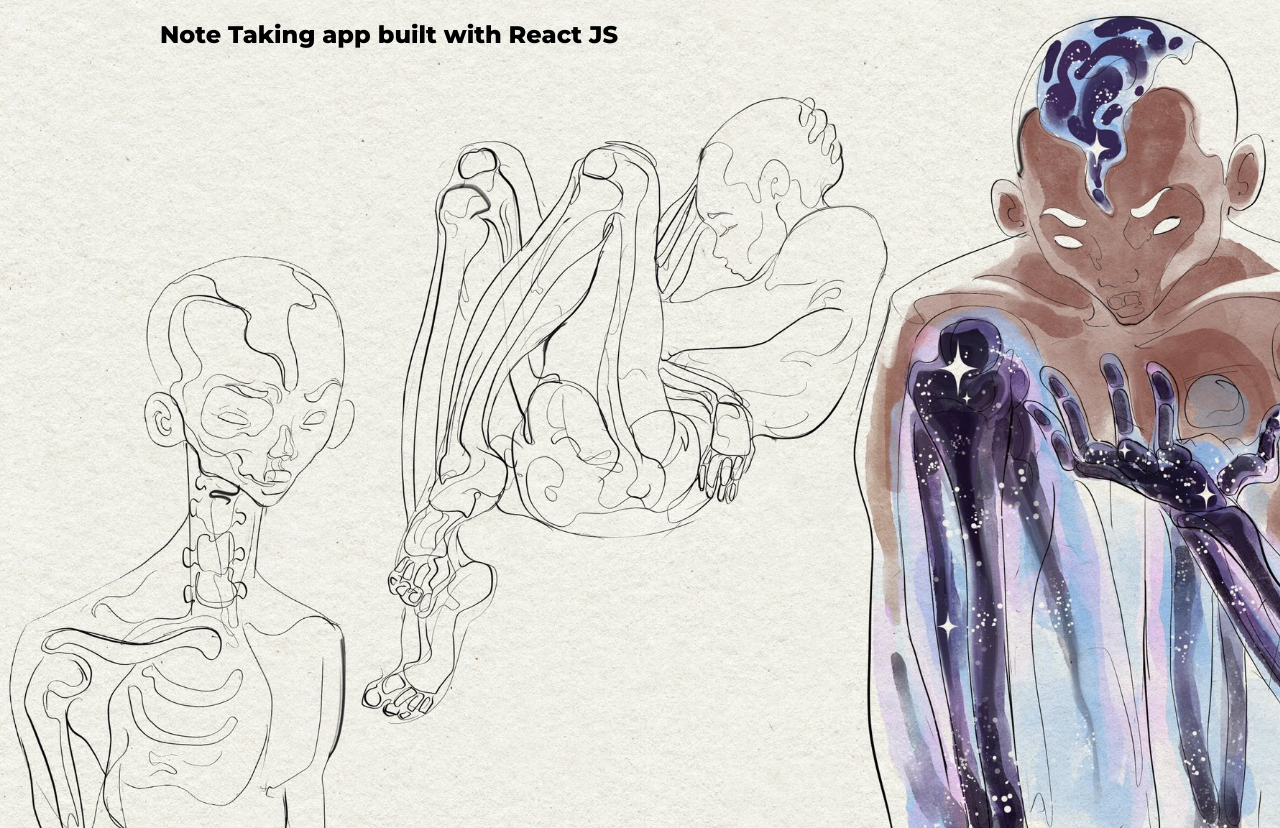
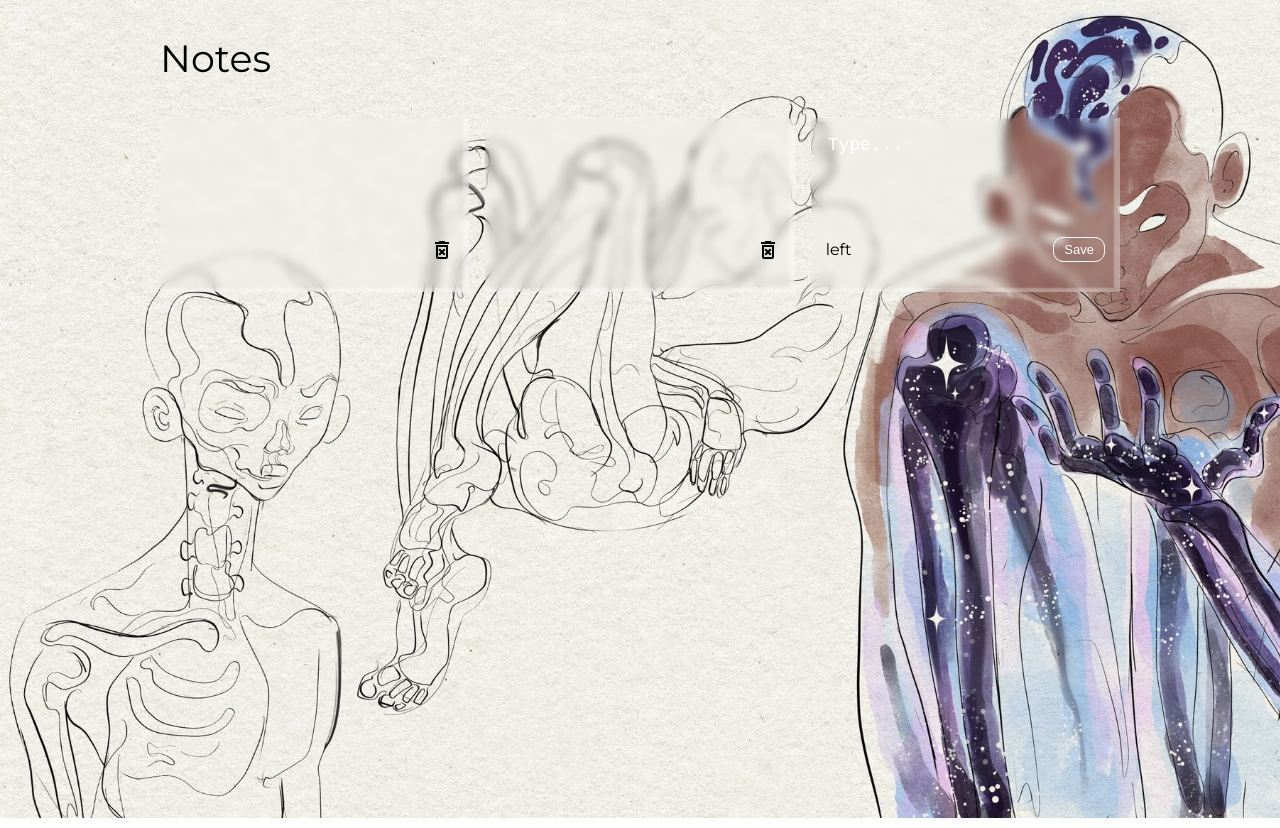
Before and after one commit to MikeAriyo/Note-App, a React (Create React App) app: page / in a window 1280 px wide. Built offline with nearby package versions, Linux system fonts and the light colour scheme.

Commit message:
created component for writing new notes

```diff
--- a/package.json
+++ b/package.json
@@ -3,6 +3,8 @@
   "version": "0.1.0",
   "private": true,
   "dependencies": {
+    "@emotion/react": "^11.10.6",
+    "@emotion/styled": "^11.10.6",
     "@mui/icons-material": "^5.11.11",
     "@testing-library/jest-dom": "^5.16.5",
     "@testing-library/react": "^13.4.0",
--- a/src/App.js
+++ b/src/App.js
@@ -1,8 +1,13 @@
+import { React } from "react";
 import "./Components/css/App.css";
+import Header from "./Components/NoteComponents/Header";
+import Notes from "./Components/NoteComponents/Notes";
+
 function App() {
   return (
     <div className="main">
-      <h2>Note Taking app built with React JS</h2>
+      <Header />
+      <Notes />
     </div>
   );
 }
--- /dev/null
+++ b/src/Components/NoteComponents/CreateNote.js
@@ -0,0 +1,21 @@
+import { React } from "react";
+
+function CreateNote() {
+  return (
+    <div className="note" style={{ background: "rgba(255, 255, 255, 0)" }}>
+      <textarea
+        cols="10"
+        rows="5"
+        placeholder="Type..."
+        maxLength="100"
+      ></textarea>
+
+      <div className="note__footer">
+        <span className="label"> left</span>
+        <button className="note__save">Save</button>
+      </div>
+    </div>
+  );
+}
+
+export default CreateNote;
--- a/src/Components/NoteComponents/Notes.js
+++ b/src/Components/NoteComponents/Notes.js
@@ -1,13 +1,16 @@
 import { React, useState, useEffect } from "react";
+import CreateNote from "./CreateNote";
 import "../css/Note.css";
 import Note from "./Note";
 
 function Notes() {
+  const [notes, setNotes] = useState([]);
+  const [inoutText, setInputText] = useState("");
   return (
     <div className="notes">
       <Note />
       <Note />
-      <Note />
+      <CreateNote />
     </div>
   );
 }
--- a/src/Components/css/App.css
+++ b/src/Components/css/App.css
@@ -22,7 +22,7 @@ body {
 }
 
 .notes__title {
-  color: #fff;
+  color: #000000;
   font-size: 38px;
   font-family: "Montserrat";
   font-weight: 400;
--- a/src/Components/css/Note.css
+++ b/src/Components/css/Note.css
@@ -2,7 +2,7 @@
   background: rgba(255, 255, 255, 0.1);
   backdrop-filter: blur(5px);
   box-shadow: inset -6px -4px 2px rgba(255, 255, 255, 0.326);
-  color: #fff;
+  /* color: #fff; */
   padding: 15px;
   min-height: 140px;
   display: flex;
```
Also changed, not shown: 1 other file (tests, documents, lock files or other folders).
